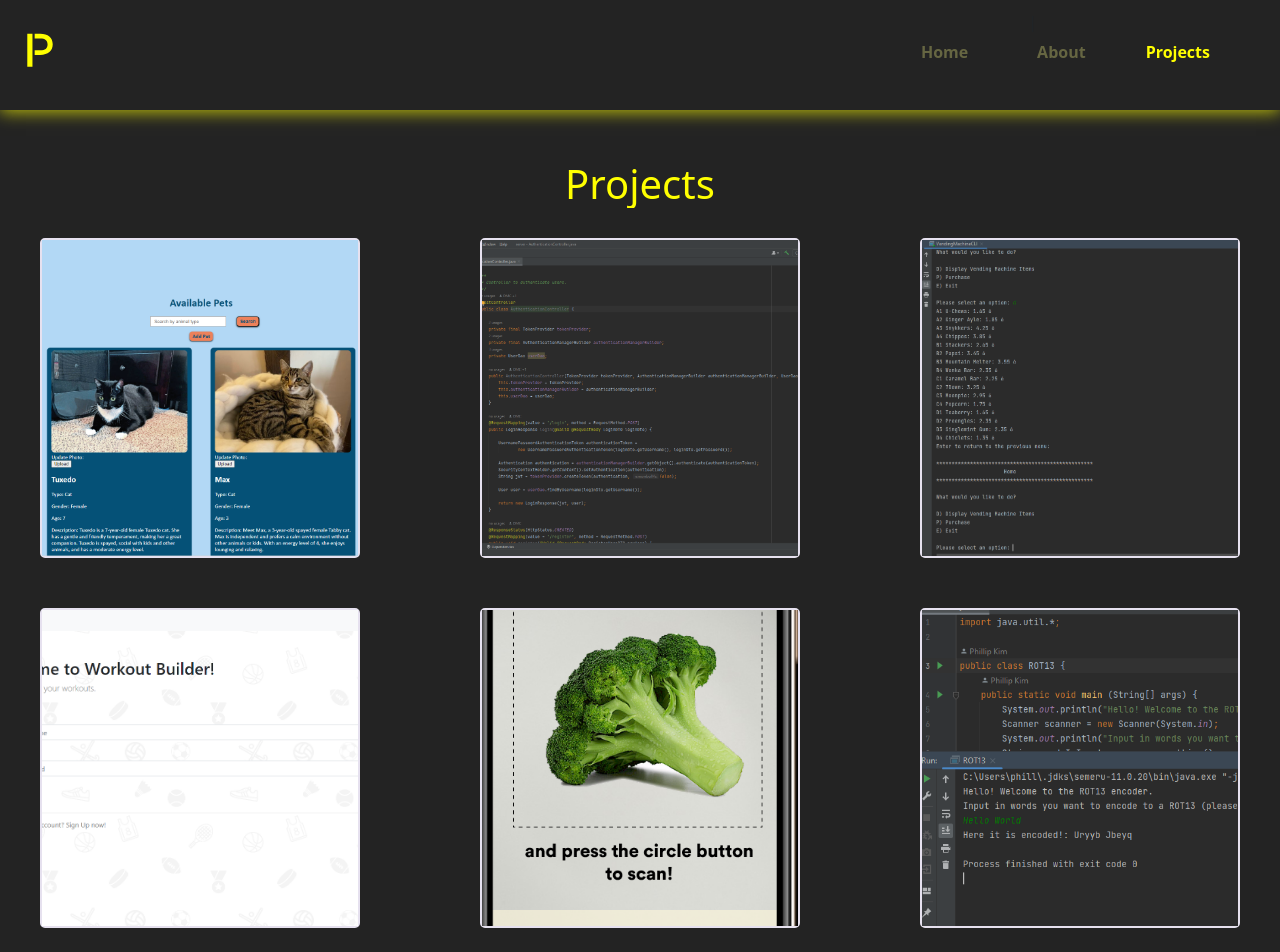
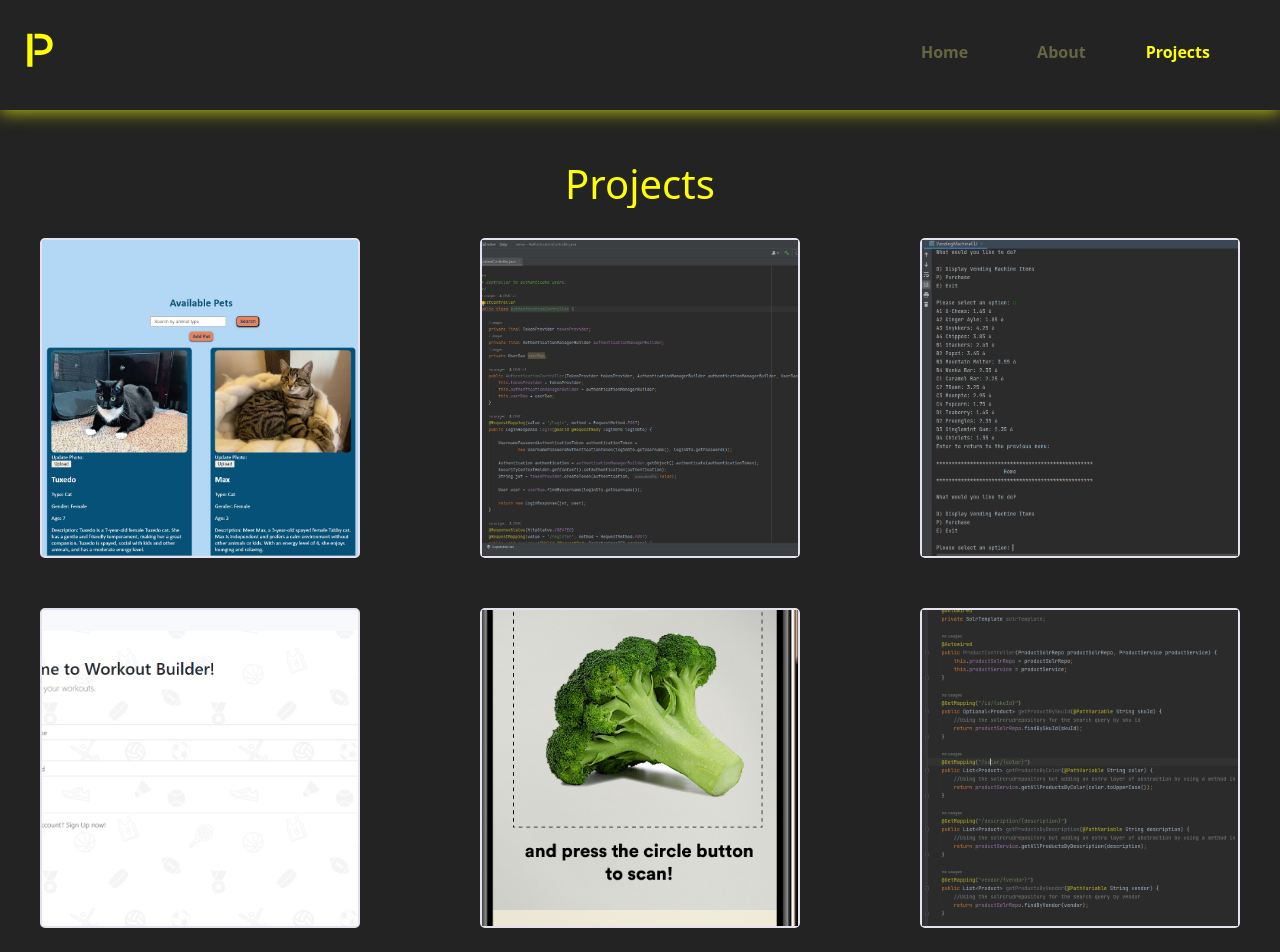
Before and after one commit to pyk006/VuePortfolio, a Vue app: page /projects in a window 1280 px wide. Shown: the top 952 px of the page. Built offline with nearby package versions, Linux system fonts and the light colour scheme.

Commit message:
Added in new project

```diff
--- a/src/views/ProjectsView.vue
+++ b/src/views/ProjectsView.vue
@@ -38,11 +38,11 @@
           <p>A prototype nutrition AR application using Figma (UX Design Project)</p>
         </div>
               </a>
-              <a class = "grid-item grid-data" href="https://github.com/pyk006/ROT13-Encoder" target="_blank">
-                <img class = "card-image rot-13" src="/Images/ROT13.PNG" alt="rot-13-cli">
+              <a class = "grid-item grid-data" href="https://github.com/pyk006/SolrProductAPI" target="_blank">
+                <img class = "card-image rot-13" src="/Images/ProductSolr.PNG" alt="Solr-API-cli">
                 <div class="overlay">
-          <h3>ROT-13 Encoder</h3>
-          <p>A Backend Java CLI ROT-13 Encoder</p>
+          <h3>Product Solr API</h3>
+          <p>A Backend Java Retail Product Search API</p>
         </div>
               </a>
           </div>
```
Also changed, not shown: public/Images/ProductSolr.PNG (added).
